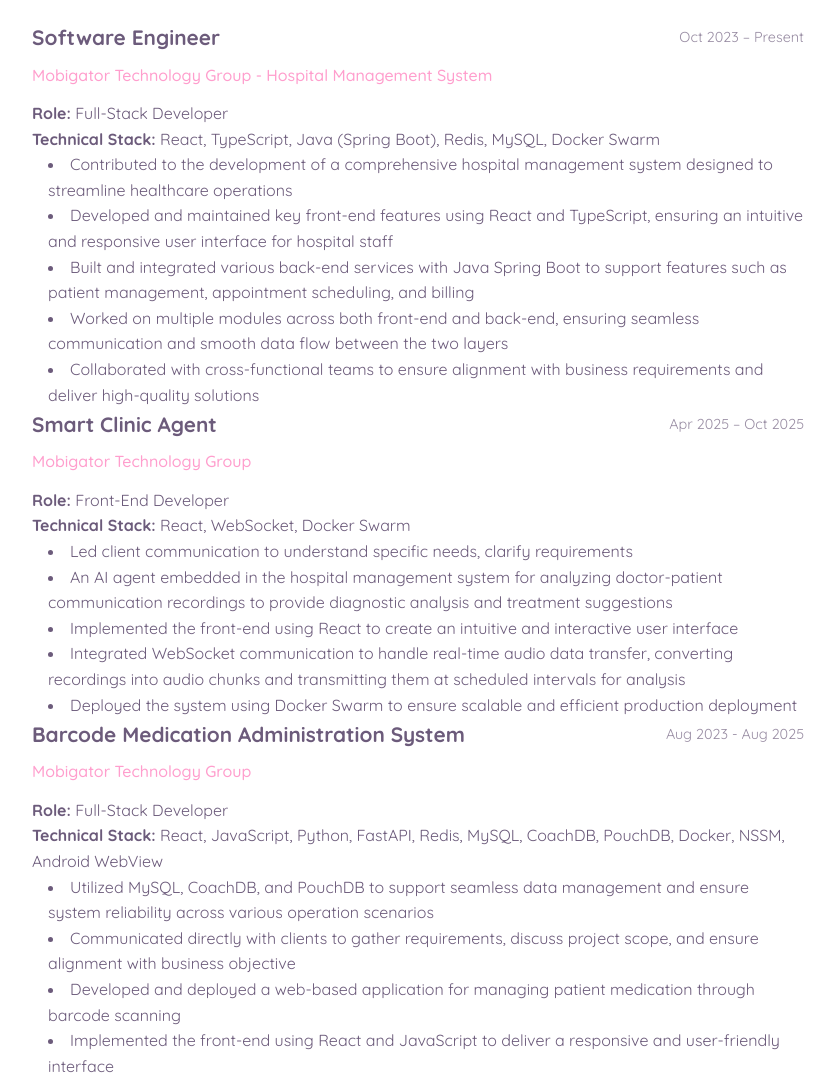
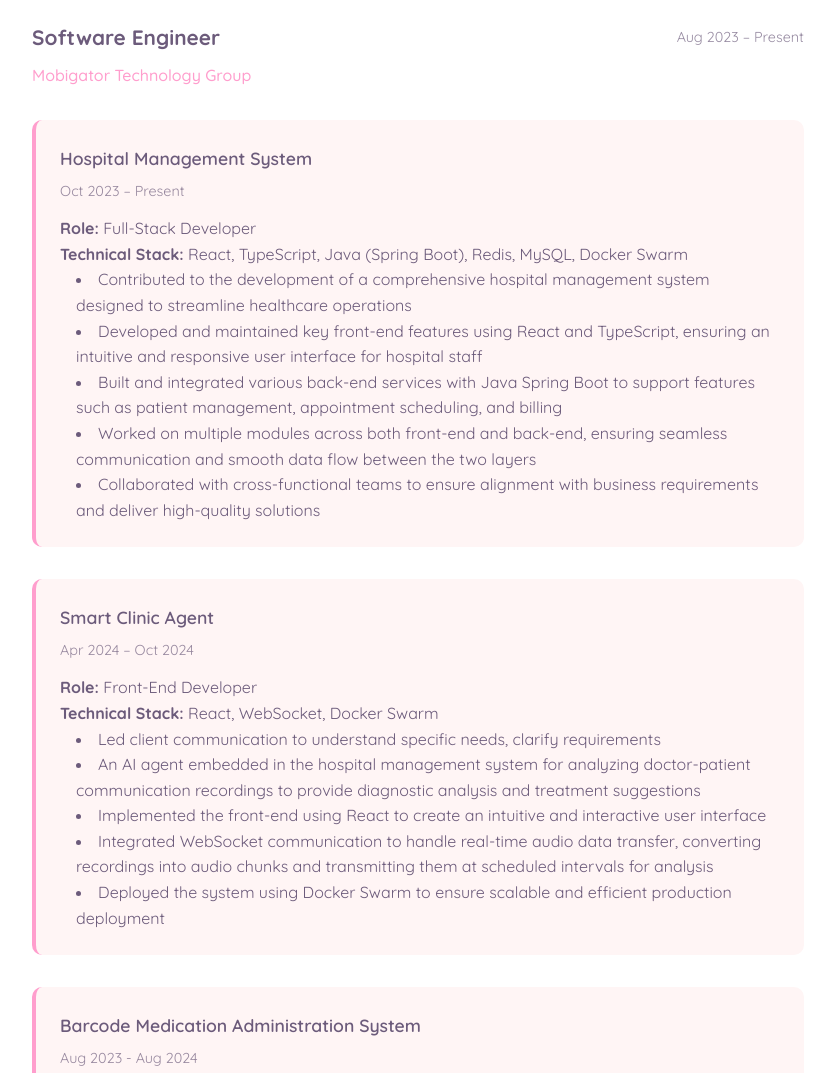
Before and after one commit to HuibingLin/huibinglin.github.io, a plain HTML site: page index.html in a window 1280 px wide. Shown: the part 1466-2539 px from the top of the page, without its empty margins (222-1057 px from the left). Drawn offline with Linux system fonts and the light colour scheme.

Commit message:
update experience

```diff
--- a/css/styles.css
+++ b/css/styles.css
@@ -536,6 +536,31 @@ ul {
     margin-bottom: 2.5rem;
 }
 
+.project-item {
+    margin-top: 2rem;
+    margin-bottom: 2rem;
+    padding: 1.5rem;
+    background: var(--background-color);
+    border-radius: 10px;
+    border-left: 4px solid var(--accent-color);
+}
+
+.project-item:first-child {
+    margin-top: 1rem;
+}
+
+.project-item h4 {
+    color: var(--text-color);
+    font-size: 1.1rem;
+    margin-bottom: 0.5rem;
+    font-weight: 600;
+}
+
+.project-item .period {
+    display: block;
+    margin-bottom: 0.8rem;
+}
+
 .motto {
     font-style: italic;
     color: var(--accent-color);
--- a/index.html
+++ b/index.html
@@ -76,9 +76,13 @@
                 <div class="experience-item">
                     <div class="experience-header">
                         <h3>Software Engineer</h3>
-                        <span class="period">Oct 2023 – Present</span>
+                        <span class="period">Aug 2023 – Present</span>
                     </div>
-                    <p class="company">Mobigator Technology Group - Hospital Management System</p>
+                    <p class="company">Mobigator Technology Group</p>
+
+                    <div class="project-item">
+                        <h4>Hospital Management System</h4>
+                        <p class="period">Oct 2023 – Present</p>
                         <p class="role"><strong>Role:</strong> Full-Stack Developer</p>
                         <p class="tech-stack"><strong>Technical Stack:</strong> React, TypeScript, Java (Spring Boot), Redis, MySQL, Docker Swarm</p>
                         <ul>
@@ -90,12 +94,9 @@
                         </ul>
                     </div>
 
-                <div class="experience-item">
-                    <div class="experience-header">
-                        <h3>Smart Clinic Agent</h3>
-                        <span class="period">Apr 2025 – Oct 2025</span>
-                    </div>
-                    <p class="company">Mobigator Technology Group</p>
+                    <div class="project-item">
+                        <h4>Smart Clinic Agent</h4>
+                        <p class="period">Apr 2024 – Oct 2024</p>
                         <p class="role"><strong>Role:</strong> Front-End Developer</p>
                         <p class="tech-stack"><strong>Technical Stack:</strong> React, WebSocket, Docker Swarm</p>
                         <ul>
@@ -107,12 +108,9 @@
                         </ul>
                     </div>
 
-                <div class="experience-item">
-                    <div class="experience-header">
-                        <h3>Barcode Medication Administration System</h3>
-                        <span class="period">Aug 2023 - Aug 2025</span>
-                    </div>
-                    <p class="company">Mobigator Technology Group</p>
+                    <div class="project-item">
+                        <h4>Barcode Medication Administration System</h4>
+                        <p class="period">Aug 2023 - Aug 2024</p>
                         <p class="role"><strong>Role:</strong> Full-Stack Developer</p>
                         <p class="tech-stack"><strong>Technical Stack:</strong> React, JavaScript, Python, FastAPI, Redis, MySQL, CoachDB, PouchDB, Docker, NSSM, Android WebView</p>
                         <ul>
@@ -124,6 +122,7 @@
                             <li>Deployed the app with Docker, using NSSM for stable production service management</li>
                             <li>Integrated Android WebView to ensure seamless access on Android devices</li>
                         </ul>
+                    </div>
                 </div>
 
             </section>
```
Lines whose indentation alone changed are shown as unchanged.
